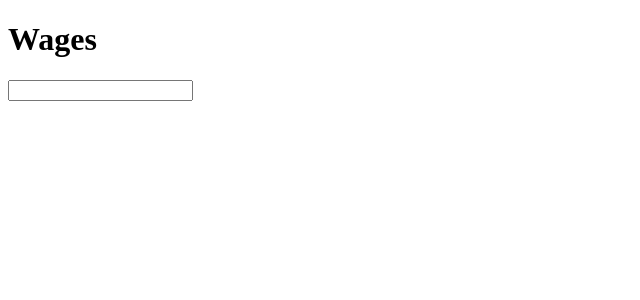
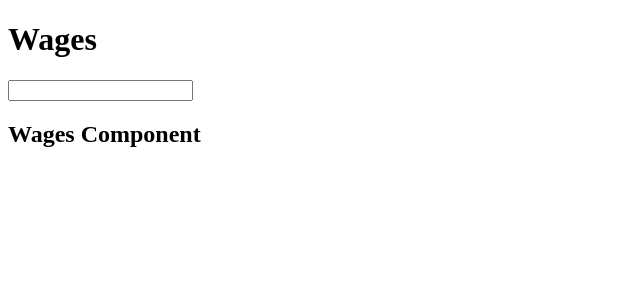
Before and after one commit to itsHabib/Wages, a React app: page / in a window 1280 px wide. Shown: the top 300 px of the page, without its empty margins (0-640 px from the left). Built offline with nearby package versions, Linux system fonts and the light colour scheme.

Commit message:
test: app should render wages component

```diff
--- a/package.json
+++ b/package.json
@@ -8,7 +8,7 @@
     "test:watch": "jest --watchAll",
     "prebuild": "rimraf dist",
     "build": "webpack",
-    "dev": "webpack-dev-server --inline --hot"
+    "dev": "webpack-dev-server --inline --hot --open"
   },
   "author": "Michael Habib",
   "license": "ISC",
--- a/src/App.js
+++ b/src/App.js
@@ -1,6 +1,8 @@
 import React, { Component } from 'react'
 import propTypes from 'prop-types'
+
 import TextBox from './TextBox'
+import Wages from './Wages'
 
 export default class App extends Component {
     render() {
@@ -8,6 +10,7 @@ export default class App extends Component {
             <div>
                 <h1>Wages</h1>
                 <TextBox/>
+                <Wages/>
             </div>
         )
     }
--- a/src/TextBox.js
+++ b/src/TextBox.js
@@ -3,7 +3,7 @@ import React, { Component } from 'react'
 export default class TextBox extends Component {
     render() {
         return (
-            <label for ="number-input">
+            <label htmlFor = "number-input">
                 <input id="number-input"/>
             </label>
         )
--- /dev/null
+++ b/src/Wages.js
@@ -0,0 +1,9 @@
+import React from 'react'
+
+const Wages = () => {
+    return (
+        <div><h2>Wages Component</h2></div>
+    )
+}
+
+module.exports = Wages
```
Also changed, not shown: 2 other files (tests, documents, lock files or other folders).
